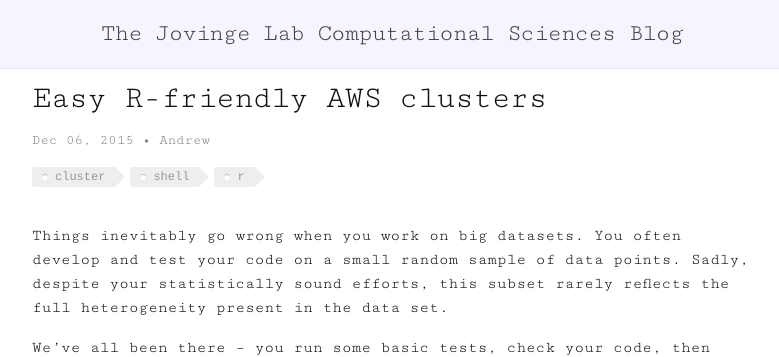
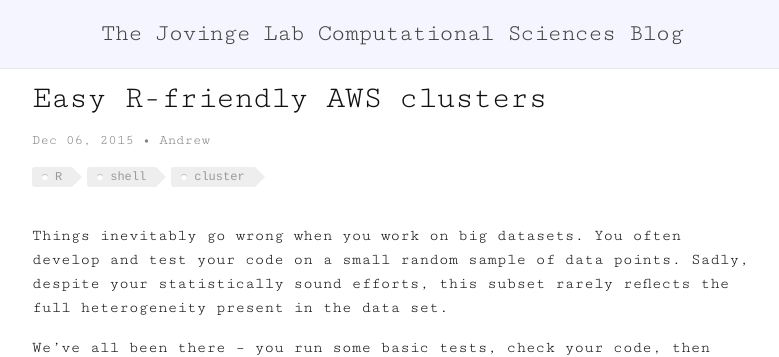
Before and after one commit to JovingeLabSoftware/JovingeLabSoftware.github.io, a Jekyll site: the page built from _posts/2015-12-06-easy-r-friendly-aws-clusters.md, in a window 1280 px wide and 900 px high. Shown: the top 357 px of the window, without its empty margins (248-1027 px from the left). Built offline with Jekyll 4.4.1, drawn with Linux system fonts in a browser that asks for light colours; Markdown is read by kramdown in place of the engine named in the settings.

```diff
--- a/_posts/2015-12-06-easy-r-friendly-aws-clusters.md
+++ b/_posts/2015-12-06-easy-r-friendly-aws-clusters.md
@@ -1,15 +1,16 @@
 ---
 layout: post
 category: blog
-title: Easy R-friendly AWS clusters
+title: "Easy R-friendly AWS clusters"
 date: "Sun Dec 06 2015 22:00:00 GMT-0500 (EST)"
 tags:
+  - R
+  - shell
   - cluster
-  - shell
-  - r
 published: true
 author: Andrew
 ---
+
 
 Things inevitably go wrong when you work on big datasets. You often develop and test your code on a small random sample of data points. Sadly, despite your statistically sound efforts, this subset rarely reflects the full heterogeneity present in the data set.
 
```
